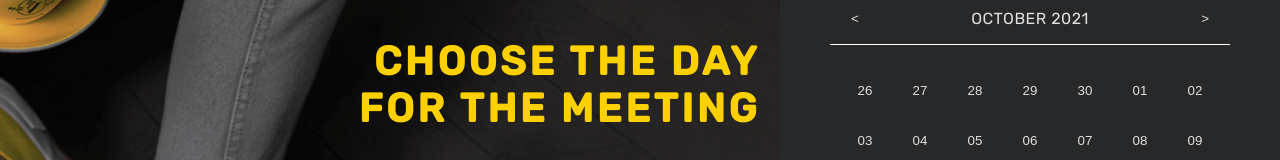
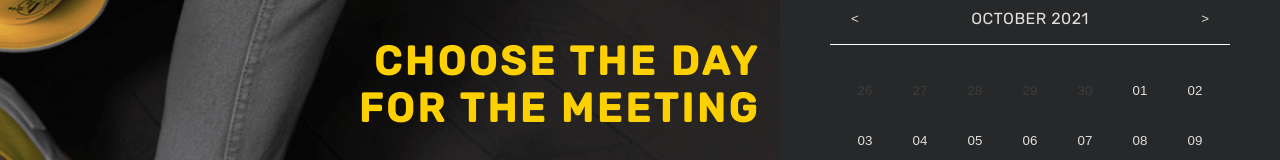
Before and after one commit to AlexeyGrk/test-calendar, a React (Create React App) app: page / in a window 1280 px wide. Shown: the part 307-467 px from the top of the page. Built offline with nearby package versions, Linux system fonts and the light colour scheme.

Commit message:
add color for current and not-current days in month

```diff
--- a/src/components/Calendar/CalendarLayout.jsx
+++ b/src/components/Calendar/CalendarLayout.jsx
@@ -28,6 +28,7 @@ const CalendarLayout = ({
     );
   };
   const isCurrentDay = (day) => moment().isSame(day, "day");
+  const isCurrentMonth = (day) => currentMomentToday.isSame(day, "month");
 
   return (
     <div className="calendar-container">
@@ -47,9 +48,13 @@ const CalendarLayout = ({
               <button
                 onClick={() => activeDateHandler(daysItem)}
                 key={daysItem.format("DDMMYYYY")}
-                className={
-                  isCurrentDay(daysItem) ? "active-day" : "not-active-day"
+                className={`
+                ${
+                  isCurrentMonth(daysItem)
+                    ? "current-month-day"
+                    : "not-current-month-day"
                 }
+                ${isCurrentDay(daysItem) ? "active-day" : "not-active-day"}`}
               >
                 {daysItem.format("DD")}
               </button>
--- a/src/sass/components/_calendar-layout.scss
+++ b/src/sass/components/_calendar-layout.scss
@@ -76,3 +76,8 @@
     color: black;
   }
 }
+.current-month-day {
+}
+.not-current-month-day {
+  color: #3d3d3d;
+}
```
